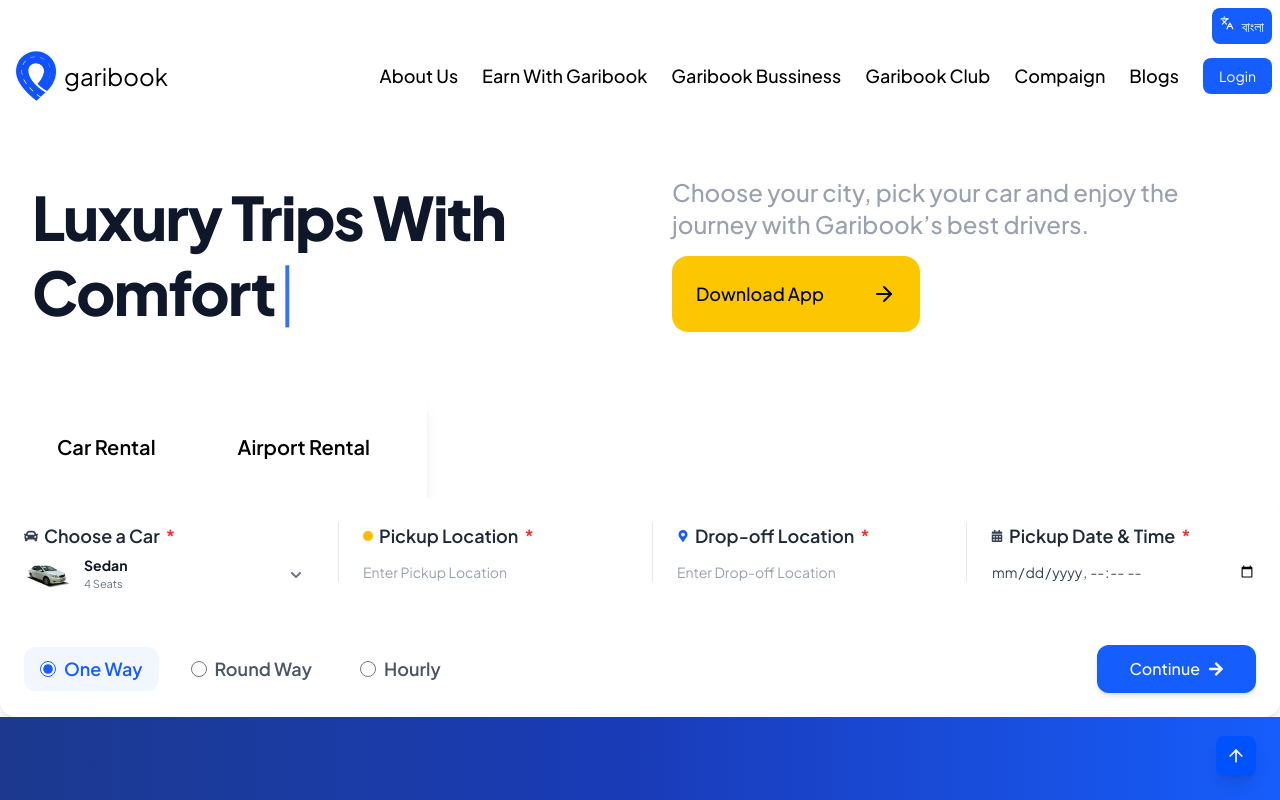
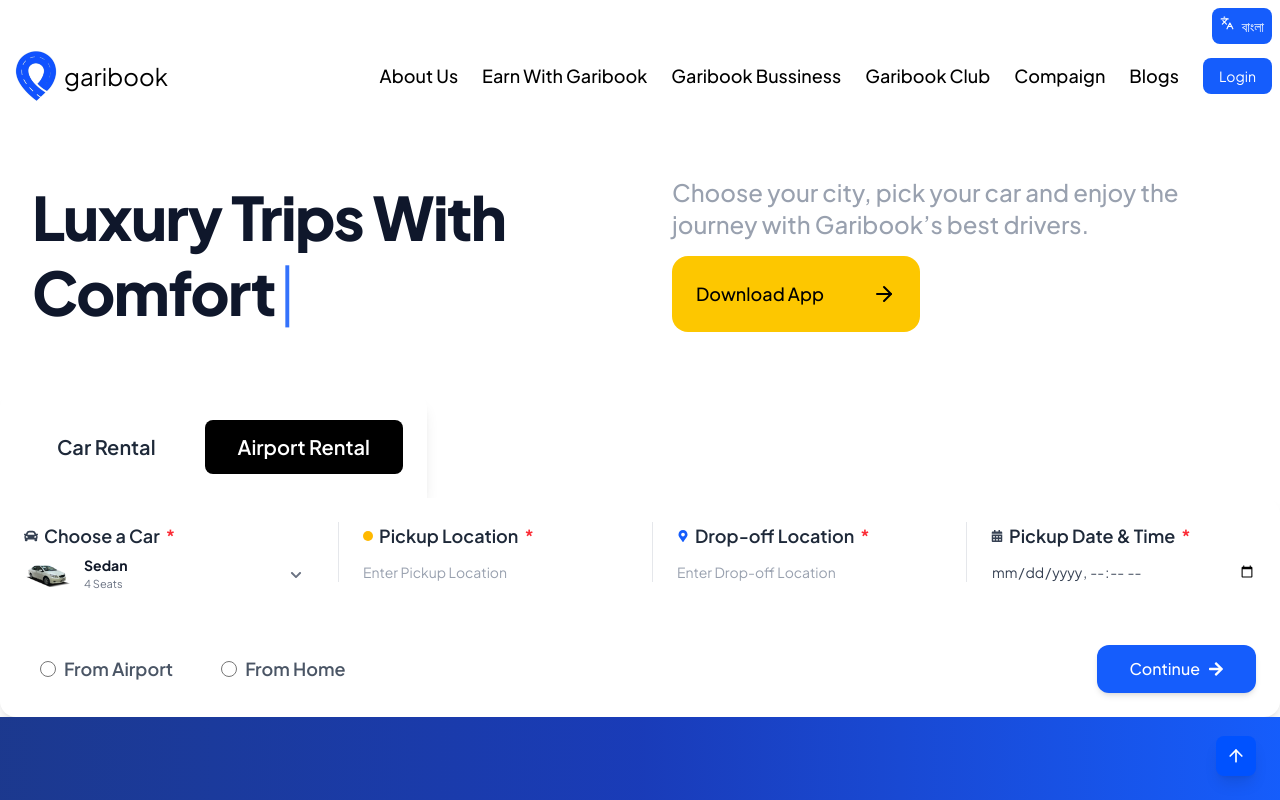
Before and after one commit to Rafi-Shariar/JT-GariBook-Clone, a React (Vite) app: page / in a window 1280 px wide. Both pictures are taken after a click on the button "Airport Rental". Shown: the top 800 px of the page. Built offline with nearby package versions, Linux system fonts and the light colour scheme.

Commit message:
ui: added active button state on rental selection

```diff
--- a/src/components/booking/BookingContainer.jsx
+++ b/src/components/booking/BookingContainer.jsx
@@ -1,26 +1,33 @@
 import { useState } from "react";
 import CarRentalForm from "../forms/CarRentalForm";
-
-
+import AirportRentalForm from "../forms/AirportRentalForm";
 
 const BookingContainer = () => {
-
   const [id, setId] = useState(1);
 
   return (
     <div className="max-w-7xl mx-auto">
       <div className=" shadow-lg flex gap-4 p-6 rounded-t-xl w-fit">
-
         <button
           onClick={() => setId(1)}
-                    className="border border-transparent hover:border-slate-300 py-3 px-8 text-xl font-semibold rounded-lg cursor-pointer bg-white whitespace-nowrap"
+          className={`border border-transparent hover:border-slate-300 py-3 px-8 text-xl font-semibold rounded-lg cursor-pointer  whitespace-nowrap
+                        ${
+                          id === 1
+                            ? "bg-black text-white"
+                            : "bg-white text-gray-800"
+                        }`}
         >
           Car Rental
         </button>
 
         <button
           onClick={() => setId(2)}
-                    className="border border-transparent hover:border-slate-300 py-3 px-8 text-xl font-semibold rounded-lg cursor-pointer bg-white whitespace-nowrap"
+          className={`border border-transparent hover:border-slate-300 py-3 px-8 text-xl font-semibold rounded-lg cursor-pointer  whitespace-nowrap
+                        ${
+                          id === 2
+                            ? "bg-black text-white"
+                            : "bg-white text-gray-800"
+                        }`}
         >
           Airport Rental
         </button>
@@ -28,8 +35,8 @@
 
       {/* Card er content */}
       <div className="">
-                {id === 1 && <CarRentalForm/>}
-                {id === 2 && <CarRentalForm/>}
+        {id === 1 && <CarRentalForm />}
+        {id === 2 && <AirportRentalForm />}
       </div>
     </div>
   );
--- /dev/null
+++ b/src/components/forms/AirportRentalForm.jsx
@@ -0,0 +1,212 @@
+import { useEffect } from "react";
+import { useForm } from "react-hook-form";
+import { FaMapMarkerAlt, FaCalendarAlt, FaClock, FaArrowRight } from "react-icons/fa";
+
+
+import CarSelectDropdown from "../booking/CarSelectionDropdown";
+import { carsData } from "../../data/carData";
+
+const AirportRentalForm = () => {
+  const {
+    register,
+    handleSubmit,
+    watch,
+    setValue,
+    formState: { errors },
+  } = useForm({
+    defaultValues: {
+      tripType: "one_way",
+      car: carsData[1] || null,
+      pickupLocation: "",
+      dropoffLocation: "",
+      pickupDateTime: "",
+      returnDateTime: "",
+      hours: 2,
+    },
+  });
+
+
+  useEffect(() => {
+    register("car", { required: "Please choose a car" });
+  }, [register]);
+
+  const tripType = watch("tripType");
+  const selectedCar = watch("car");
+  const selectedHours = watch("hours");
+
+  const onSubmit = (data) => {
+    console.log("Complete Form Data:", data);
+  };
+
+  const handleHourChange = (type) => {
+    if (type === "dec" && selectedHours > 2) {
+      setValue("hours", Number(selectedHours) - 1);
+    } else if (type === "inc") {
+      setValue("hours", Number(selectedHours) + 1);
+    }
+  };
+
+  return (
+    <form
+      onSubmit={handleSubmit(onSubmit)}
+      className="bg-white rounded-b-2xl rounded-tr-2xl p-6 shadow-lg "
+    >
+      {/* Top Input Grid */}
+      <div className="grid grid-cols-1 md:grid-cols-4 gap-6 pb-6 items-start">
+
+        {/* 1. Custom Car Select Dropdown */}
+        <div>
+          <CarSelectDropdown
+            selectedCar={selectedCar}
+            onSelectCar={(car) => setValue("car", car, { shouldValidate: true })}
+          />
+          {errors.car && (
+            <span className="text-[11px] text-red-500 mt-1 block">{errors.car.message}</span>
+          )}
+        </div>
+
+        {/* 2. Pickup Location */}
+        <div className="flex flex-col gap-1 md:border-l md:pl-6 border-gray-200">
+          <label className="text-xs md:text-lg font-semibold text-gray-800 flex items-center gap-1.5">
+            <span className="w-2.5 h-2.5 rounded-full bg-amber-400 inline-block"></span>
+            Pickup Location <span className="text-red-500">*</span>
+          </label>
+          <input
+            type="text"
+            placeholder="Enter Pickup Location"
+            {...register("pickupLocation", { required: "Pickup location is required" })}
+            className="w-full text-xs md:text-sm text-gray-700 placeholder-gray-400 outline-none mt-2"
+          />
+          {errors.pickupLocation && (
+            <span className="text-[11px] text-red-500">{errors.pickupLocation.message}</span>
+          )}
+        </div>
+
+        {/* 3. Drop-off Location (Hourly ছাড়া বাকিগুলোতে থাকবে) */}
+        {tripType !== "hourly" && (
+          <div className="flex flex-col gap-1 md:border-l md:pl-6 border-gray-200">
+            <label className="text-xs md:text-lg font-semibold text-gray-800 flex items-center gap-1.5">
+              <FaMapMarkerAlt className="text-blue-600 text-xs" />
+              Drop-off Location <span className="text-red-500">*</span>
+            </label>
+            <input
+              type="text"
+              placeholder="Enter Drop-off Location"
+              {...register("dropoffLocation", {
+                required: tripType !== "hourly" ? "Drop-off location is required" : false,
+              })}
+              className="w-full text-xs md:text-sm text-gray-700 placeholder-gray-400 outline-none mt-2"
+            />
+            {errors.dropoffLocation && (
+              <span className="text-[11px] text-red-500">{errors.dropoffLocation.message}</span>
+            )}
+          </div>
+        )}
+
+        {/* 4. Pickup Date & Time */}
+        <div className="flex flex-col gap-1 md:border-l md:pl-6 border-gray-200">
+          <label className="text-xs md:text-lg font-semibold text-gray-800 flex items-center gap-1.5">
+            <FaCalendarAlt className="text-gray-700 text-xs" />
+            Pickup Date & Time <span className="text-red-500">*</span>
+          </label>
+          <input
+            type="datetime-local"
+            {...register("pickupDateTime", { required: "Date & time is required" })}
+            className="w-full text-xs md:text-sm text-gray-700 outline-none mt-2"
+          />
+          {errors.pickupDateTime && (
+            <span className="text-[11px] text-red-500">{errors.pickupDateTime.message}</span>
+          )}
+        </div>
+
+        {/* 5. Return Date & Time (শুধুমাত্র Round Way তে আসবে) */}
+        {tripType === "round_way" && (
+          <div className="flex flex-col gap-1">
+            <label className="text-xs md:text-lg font-semibold text-gray-800 flex items-center gap-1.5">
+              <FaCalendarAlt className="text-gray-700 text-xs" />
+              Return Date & Time <span className="text-red-500">*</span>
+            </label>
+            <input
+              type="datetime-local"
+              {...register("returnDateTime", {
+                required: tripType === "round_way" ? "Return date is required" : false,
+              })}
+              className="w-full text-xs md:text-sm text-gray-700 outline-none mt-2"
+            />
+            {errors.returnDateTime && (
+              <span className="text-[11px] text-red-500">{errors.returnDateTime.message}</span>
+            )}
+          </div>
+        )}
+
+        {/* 6. Select Hours (শুধুমাত্র Hourly তে আসবে) */}
+        {tripType === "hourly" && (
+          <div className="flex flex-col gap-1 md:border-l md:pl-6 border-gray-200">
+            <label className="text-xs md:text-lg font-semibold text-gray-800 flex items-center gap-1.5">
+              <FaClock className="text-gray-700 text-xs" />
+              Select Hours <span className="text-red-500">*</span>
+            </label>
+            <div className="flex items-center gap-3 mt-2 border border-slate-100 p-2 rounded-lg justify-between">
+              <button
+                type="button"
+                onClick={() => handleHourChange("dec")}
+                className="w-7 h-7 flex items-center justify-center border border-gray-300 rounded text-gray-600 hover:bg-gray-100"
+              >
+                -
+              </button>
+              <span className="text-base font-medium text-gray-700">{selectedHours} hours</span>
+              <button
+                type="button"
+                onClick={() => handleHourChange("inc")}
+                className="w-7 h-7 flex items-center justify-center border border-gray-300 rounded text-gray-600 hover:bg-gray-100"
+              >
+                +
+              </button>
+            </div>
+            <span className="text-[11px] text-red-400 mt-1">
+              Minimum 2 hours is required for an hourly trip.
+            </span>
+          </div>
+        )}
+      </div>
+
+      {/* Bottom Area: Radio Buttons & Continue */}
+      <div className="flex flex-wrap items-center justify-between pt-6 gap-4">
+        <div className="flex items-center gap-4">
+          {[
+            { label: "From Airport", value: "from_airport" },
+            { label: "From Home", value: "from_home" },
+
+          ].map((type) => {
+            const isChecked = tripType === type.value;
+            return (
+              <label
+                key={type.value}
+                className={`flex items-center gap-2 text-lg font-semibold cursor-pointer px-4 py-2 rounded-xl transition-all ${
+                  isChecked ? "bg-blue-50/80 text-blue-600" : "text-gray-600 hover:bg-gray-50"
+                }`}
+              >
+                <input
+                  type="radio"
+                  value={type.value}
+                  {...register("tripType")}
+                  className="accent-blue-600 w-4 h-4 cursor-pointer"
+                />
+                {type.label}
+              </label>
+            );
+          })}
+        </div>
+
+        <button
+          type="submit"
+          className="bg-blue-600 hover:bg-blue-700 text-white font-medium px-8 py-3 rounded-xl flex items-center gap-2 transition-all shadow-md cursor-pointer"
+        >
+          Continue <FaArrowRight />
+        </button>
+      </div>
+    </form>
+  );
+};
+
+export default AirportRentalForm;
```
Lines whose indentation alone changed are shown as unchanged.
